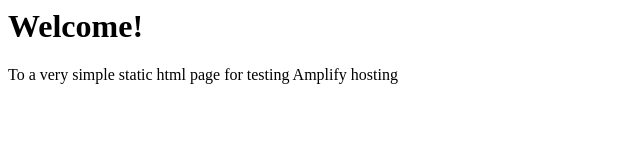
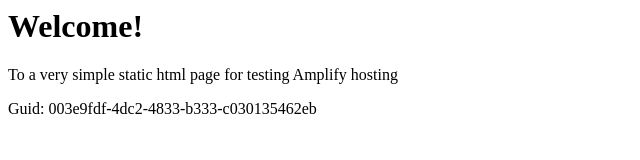
Before and after one commit to aws-aemilia-yul/Github-PR-Commit-Integration-Test-DoNotTouch-GitHubAutoBuildCanaryTest-v1-preprod-ca-central-1, a website: page src/index.html in a window 1280 px wide. Shown: the whole page, without its empty margins (0-640 px from the left). Drawn offline with Linux system fonts and the light colour scheme.

Commit message:
commit from integ tests

```diff
--- a/src/index.html
+++ b/src/index.html
@@ -1,3 +1,5 @@
+
+
 <html lang="en">
 
 <head>
@@ -10,6 +12,6 @@
 <body>
     <h1>Welcome!</h1>
     <p>To a very simple static html page for testing Amplify hosting</p>
-</body>
+    <p>Guid: 003e9fdf-4dc2-4833-b333-c030135462eb</p></body>
 
 </html>
```
